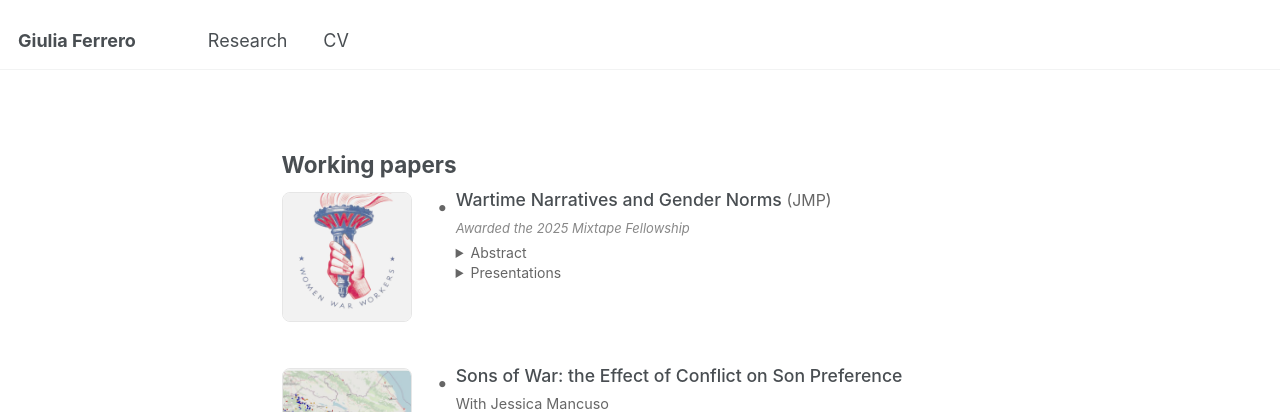
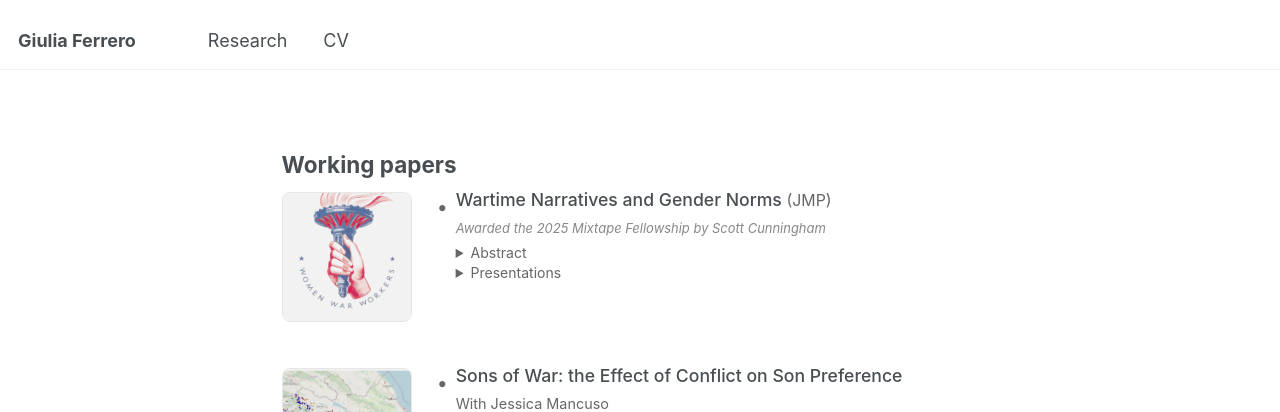
Before and after one commit to giuliferrero/giuliferrero.github.io, a Jekyll site: the page built from _pages/publications.md, in a window 1280 px wide and 1138 px high. Shown: the top 412 px of the window. Built offline with Jekyll 4.4.1, drawn with Linux system fonts in a browser that asks for light colours.

Commit message:
Update publications.md

```diff
--- a/_pages/publications.md
+++ b/_pages/publications.md
@@ -17,7 +17,7 @@ author_profile: false
   </h3>
 
   <p class="venue">
-    Awarded the 2025 Mixtape Fellowship
+    Awarded the 2025 Mixtape Fellowship by Scott Cunningham
   </p>
 
   <details>
```
